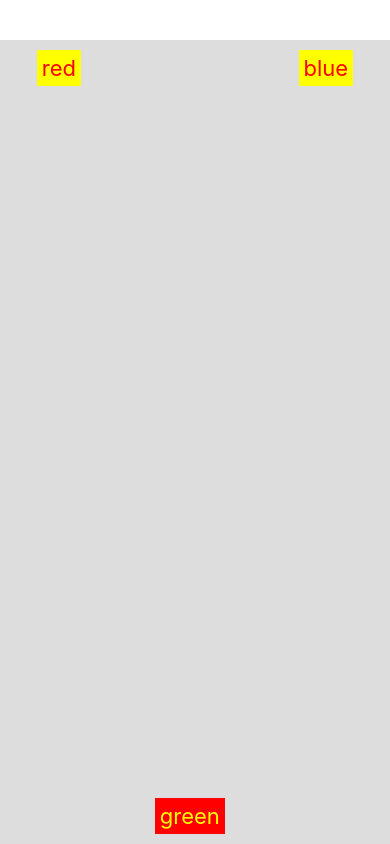
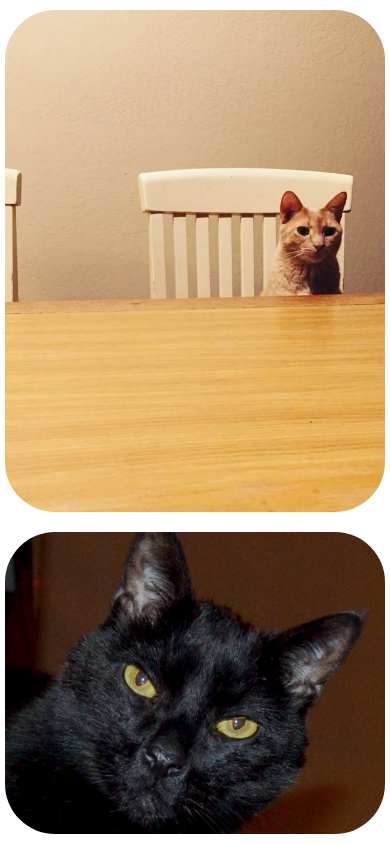
Before and after one commit to matthewsedlacek/React-Native-Color-Catalogue, a React Native app: screen / in a window 390 px wide. Built offline with nearby package versions, Linux system fonts and the light colour scheme.

Commit message:
adds example 2 text file and adds new app.js file for displaying images

```diff
--- a/App.js
+++ b/App.js
@@ -1,35 +1,28 @@
 import React from "react";
-import { StyleSheet, Text, View } from "react-native";
+import { StyleSheet, Image, View, Dimensions } from "react-native";
+
+import picBiscuit from "./assets/biscuit.jpg";
+import picJungle from "./assets/jungle.jpg";
 
 export default function App() {
   return (
     <View style={styles.page}>
-      <Text style={styles.text}>red</Text>
-      <Text style={[styles.text, styles.selectedText]}>green</Text>
-      <Text style={styles.text}>blue</Text>
+      <Image style={styles.image} source={picBiscuit} />
+      <Image style={styles.image} source={picJungle} />
     </View>
   );
 }
+
 const styles = StyleSheet.create({
   page: {
     flex: 1,
-    flexDirection: "row",
-    justifyContent: "space-around",
-    alignItems: "flex-start",
-    marginTop: 40,
-    backgroundColor: "#DDD",
+    justifyContent: "center",
+    alignItems: "center",
   },
-  text: {
-    textAlign: "center",
-    fontSize: 22,
-    color: "red",
-    backgroundColor: "yellow",
+  image: {
+    flex: 1,
+    borderRadius: 50,
     margin: 10,
-    padding: 5,
-  },
-  selectedText: {
-    alignSelf: "flex-end",
-    backgroundColor: "red",
-    color: "yellow",
+    width: Dimensions.get("window").width - 10,
   },
 });
```
Also changed, not shown: assets/biscuit.jpg (added), assets/jungle.jpg (added), example2.txt (added).
